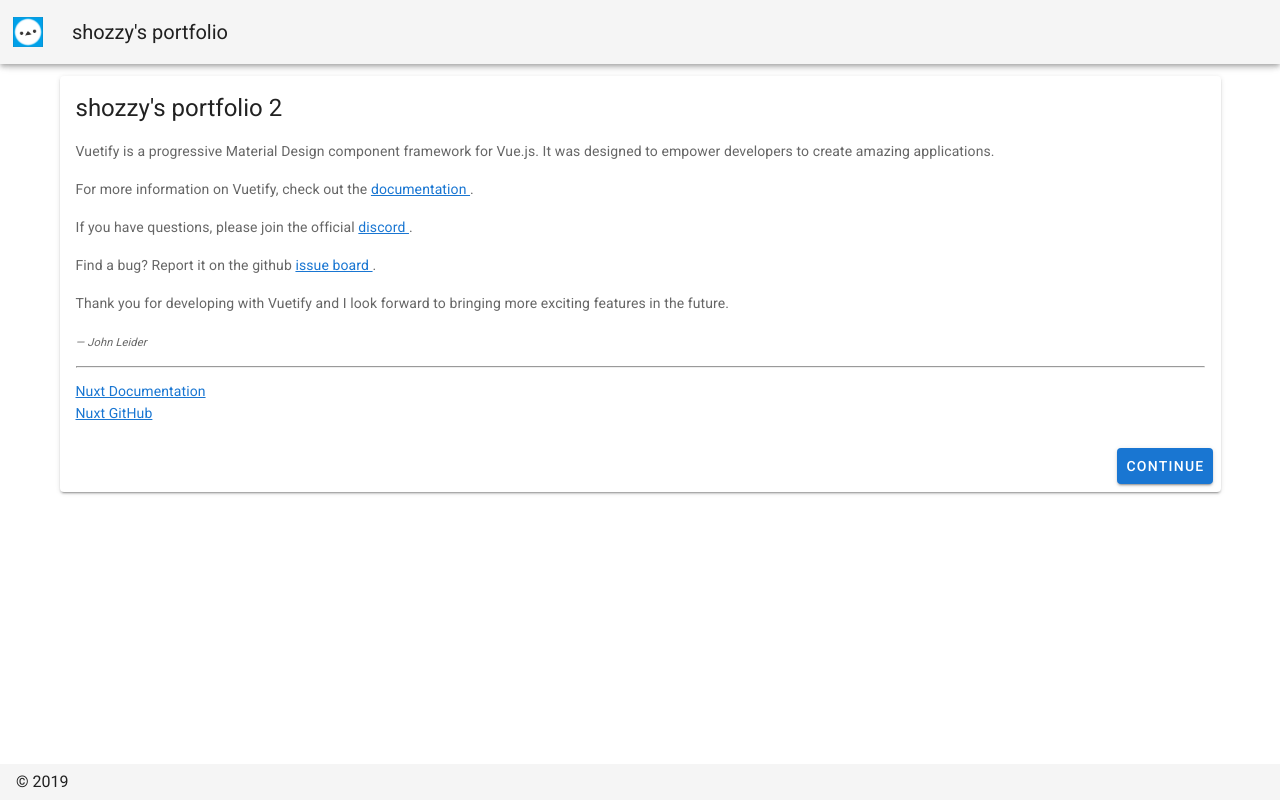
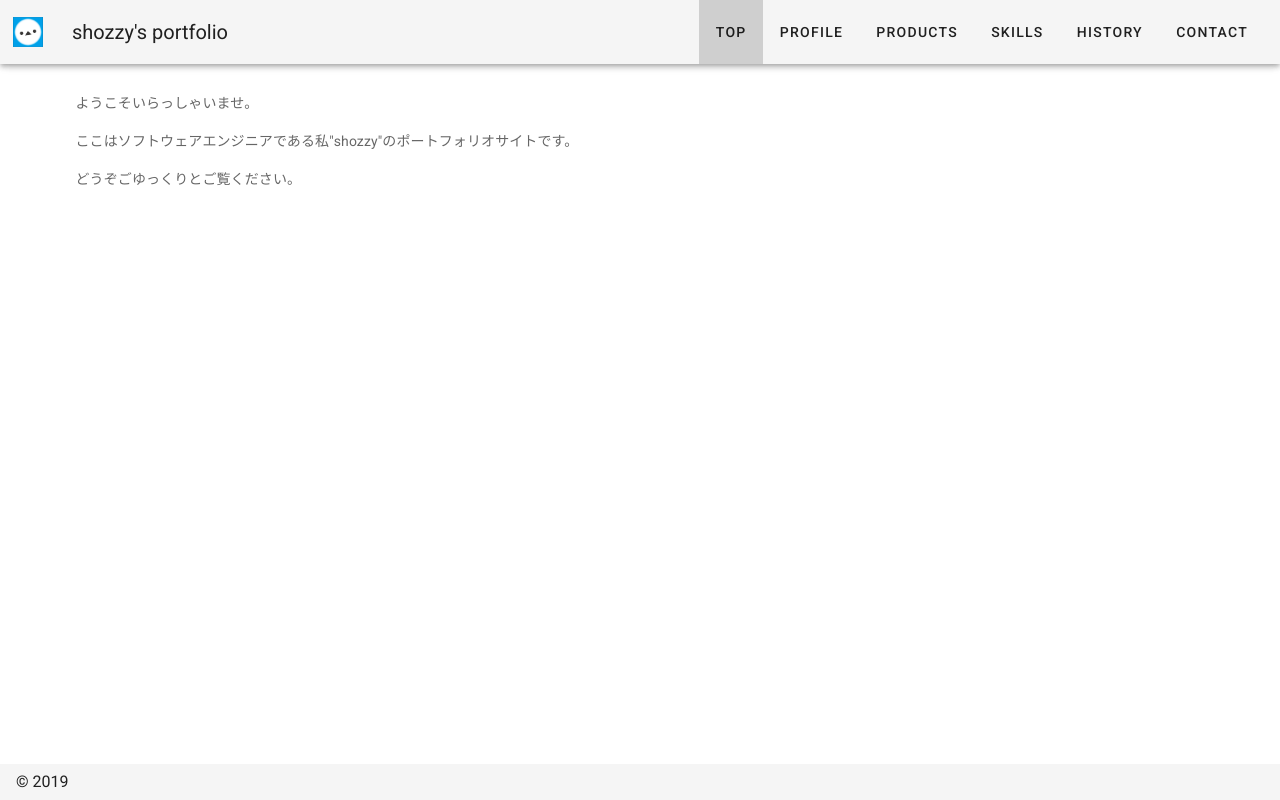
Before and after one commit to shozzy/portfolio-vue, a Nuxt app: page / in a window 1280 px wide. Built offline with nearby package versions, Linux system fonts and the light colour scheme.

Commit message:
ツールバーの初版ができた

```diff
--- a/layouts/default.vue
+++ b/layouts/default.vue
@@ -1,25 +1,23 @@
 <template>
   <v-app>
-    <v-app-bar
-      :clipped-left="clipped"
-      fixed
-      app
-    >
+    <v-app-bar fixed app>
       <v-app-bar-nav-icon>
         <img src='/shimaenaga_icon_small.png' class='icon' width='30px' alt='shimaenaga_icon'>
       </v-app-bar-nav-icon>
       <v-toolbar-title v-text="title" />
       <v-spacer />
+      <!-- 幅900px以上くらいじゃないとはみ出す＝画面小さいときはメニュー表示形式変える -->
+      <v-toolbar-items v-for="item in pages">
+        <v-btn text nuxt :to="item.link">{{item.label}}</v-btn>
+      </v-toolbar-items>
+
     </v-app-bar>
     <v-content>
       <v-container>
         <nuxt />
       </v-container>
     </v-content>
-    <v-footer
-      :fixed="fixed"
-      app
-    >
+    <v-footer app>
       <span>&copy; 2019</span>
     </v-footer>
   </v-app>
@@ -29,7 +27,15 @@
 export default {
   data () {
     return {
-      title: "shozzy's portfolio"
+      title: "shozzy's portfolio",
+      pages: [
+        { label: "Top"     , link: "/"        },
+        { label: "Profile" , link: "/profile" },
+        { label: "Products", link: "/products"},
+        { label: "Skills"  , link: "/skills"  },
+        { label: "History" , link: "/history" },
+        { label: "Contact" , link: "/contact" },
+      ],
     }
   }
 }
--- a/pages/index.vue
+++ b/pages/index.vue
@@ -9,67 +9,12 @@
       sm8
       md6
     >
-      <v-card>
-        <v-card-title class="headline">
-          shozzy's portfolio 2
-        </v-card-title>
+      <v-card elevation="0">
         <v-card-text>
-          <p>Vuetify is a progressive Material Design component framework for Vue.js. It was designed to empower developers to create amazing applications.</p>
-          <p>
-            For more information on Vuetify, check out the <a
-              href="https://vuetifyjs.com"
-              target="_blank"
-            >
-              documentation
-            </a>.
-          </p>
-          <p>
-            If you have questions, please join the official <a
-              href="https://chat.vuetifyjs.com/"
-              target="_blank"
-              title="chat"
-            >
-              discord
-            </a>.
-          </p>
-          <p>
-            Find a bug? Report it on the github <a
-              href="https://github.com/vuetifyjs/vuetify/issues"
-              target="_blank"
-              title="contribute"
-            >
-              issue board
-            </a>.
-          </p>
-          <p>Thank you for developing with Vuetify and I look forward to bringing more exciting features in the future.</p>
-          <div class="text-xs-right">
-            <em><small>&mdash; John Leider</small></em>
-          </div>
-          <hr class="my-3">
-          <a
-            href="https://nuxtjs.org/"
-            target="_blank"
-          >
-            Nuxt Documentation
-          </a>
-          <br>
-          <a
-            href="https://github.com/nuxt/nuxt.js"
-            target="_blank"
-          >
-            Nuxt GitHub
-          </a>
+          <p>ようこそいらっしゃいませ。</p>
+          <p>ここはソフトウェアエンジニアである私"shozzy"のポートフォリオサイトです。</p>
+          <p>どうぞごゆっくりとご覧ください。</p>
         </v-card-text>
-        <v-card-actions>
-          <v-spacer />
-          <v-btn
-            color="primary"
-            nuxt
-            to="/inspire"
-          >
-            Continue
-          </v-btn>
-        </v-card-actions>
       </v-card>
     </v-col>
   </v-row>
```
